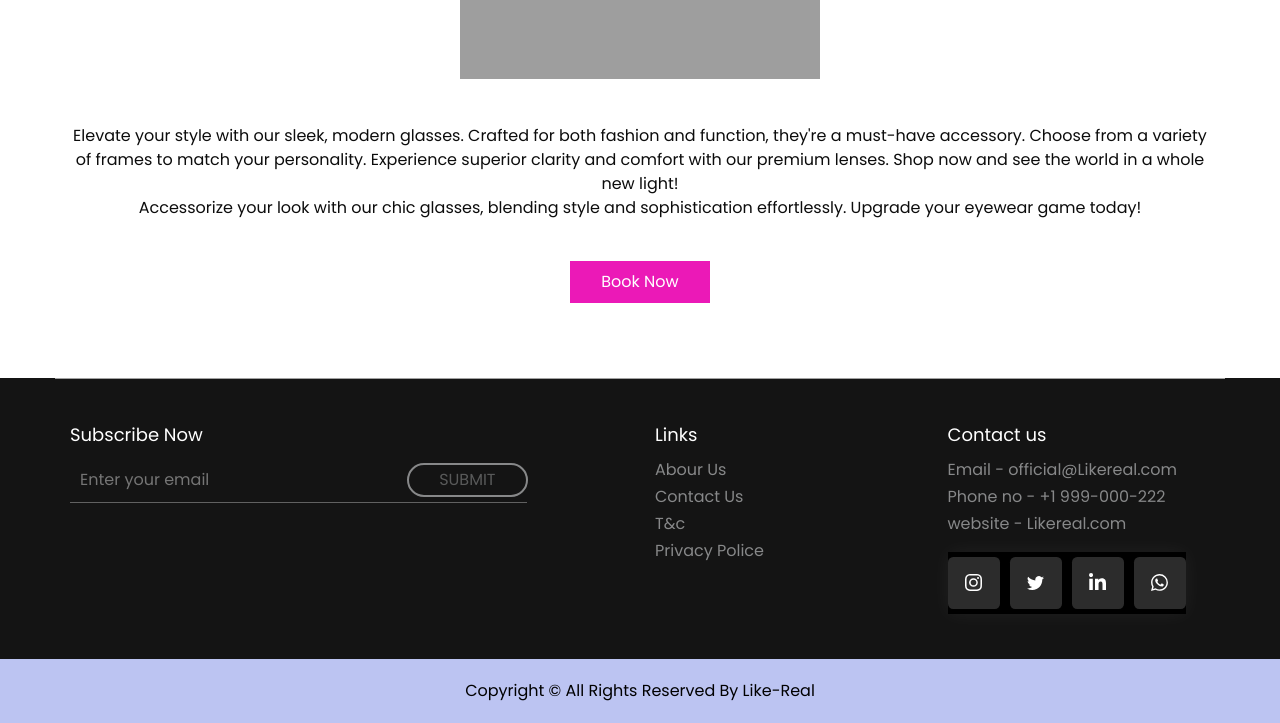
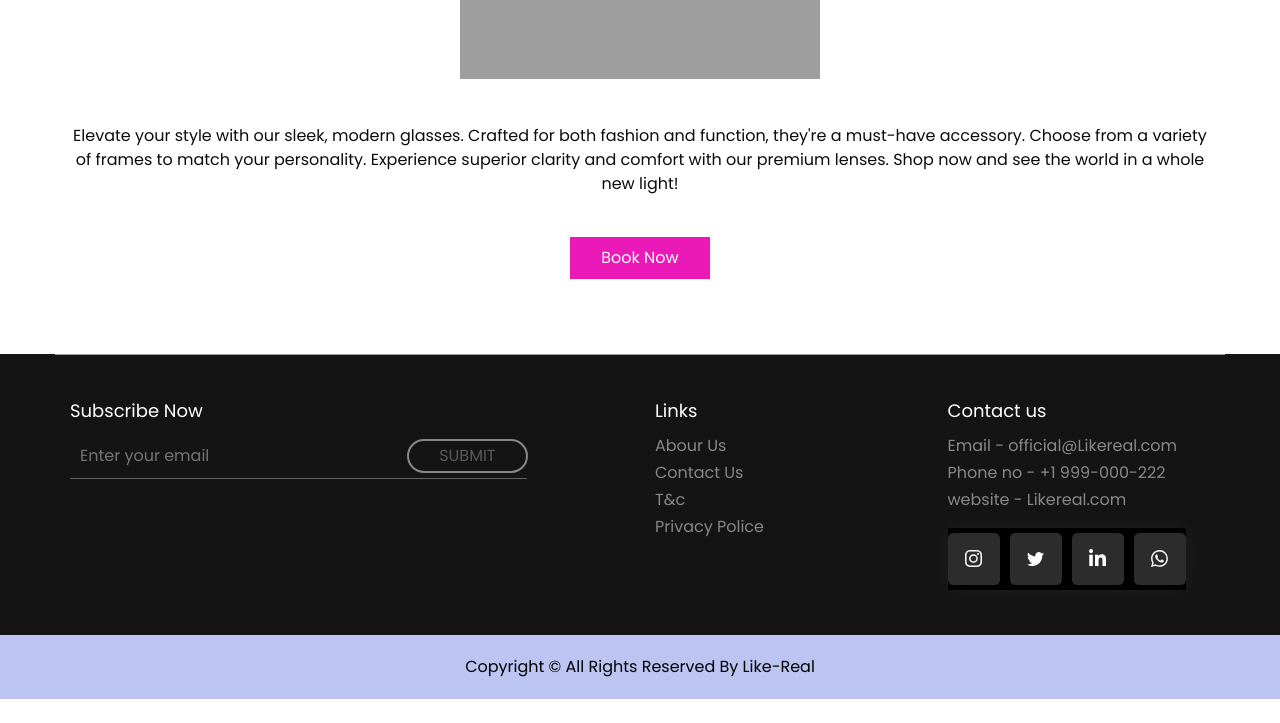
Before and after one commit to jaydesai2304/Like-Real, a Django app: template glasses/lr/templates/glass.html in a window 1280 px wide. Shown: the part 1675-2398 px from the top of the page. After the commit the page ends 2374 px from the top, so only its background shows below. Run offline with Django 5.2, Linux system fonts and the light colour scheme; the template is opened without the code that fills it, so the values that code supplies are empty; style sheets or scripts are compiled from the project's sources; some libraries are stand-ins or nearby versions; grey boxes are pictures that could not be loaded.

Commit message:
Add glass page

```diff
--- a/glasses/lr/templates/glass.html
+++ b/glasses/lr/templates/glass.html
@@ -1,6 +1,5 @@
 <!DOCTYPE html>
 {% load static %}
-
 <html>
 
 <head>
@@ -75,9 +74,6 @@
               <a href="/cart/">
                 <img src="https://cdn-icons-png.flaticon.com/512/7344/7344327.png" alt="">
               </a>
-              {% comment %} <form class="form-inline">
-                <button class="btn  my-2 my-sm-0 nav_search-btn" type="submit"></button>
-              </form> {% endcomment %}
             </div>
           </div>
         </nav>
@@ -87,7 +83,6 @@
   </div>
 
   <!-- quality section -->
-
   <section class="quality_section layout_padding" style="height:700px">
     <div class="container">
       <div class="heading_container">
@@ -172,16 +167,12 @@
     </div>
     </div>
   </section>
-
-
   <!-- end quality section -->
 
   <!-- offer section -->
-
   <section class="offer_section">
     <div class="container-fluid">
       <div class="row">
-
         <div class="col-md-7 px-0">
           <div class="img-box">
             <img
@@ -210,12 +201,9 @@
       </div>
     </div>
   </section>
-
-
   <!-- end offer section -->
 
   <!-- buy section -->
-
   <section class="buy_section layout_padding">
     <div class="container">
       <div class="heading_container">
@@ -242,8 +230,7 @@
             Choose from a variety of frames to match your personality.
             Experience superior clarity and comfort with our premium lenses.
             Shop now and see the world in a whole new light!<br />
-            Accessorize your look with our chic glasses, blending style and sophistication effortlessly. Upgrade your
-            eyewear game today!
+
           </p>
           <a href="/shop/">
             Book Now
@@ -252,11 +239,9 @@
       </div>
     </div>
   </section>
-
   <!-- end buy section -->
 
   <!-- info section -->
-
   <section class="info_section ">
     <div class="container">
       <div class="row">
@@ -284,7 +269,6 @@
             <li>
               <a href="/contact/"> Contact Us</a>
             </li>
-
             <li>
               <a href="/contact/"> T&c </a>
             </li>
@@ -340,12 +324,10 @@
               </svg>
             </a>
           </div>
-
         </div>
       </div>
     </div>
   </section>
-
   <!-- end info section -->
 
   <!-- footer section -->
@@ -355,7 +337,6 @@
     </p>
   </section>
   <!-- footer section -->
-
   <script> src = "{% static 'bootstrap.js'%}" </script>
   <script> src = "{% static 'custom.js'%}" </script>
   <script> src = "{% static 'jquery-3.4.1.min.js' %}" </script>
@@ -364,5 +345,4 @@
   <script src="{% static 'js/loder.js'%}"> </script>
 
 </body>
-
 </html>
```
